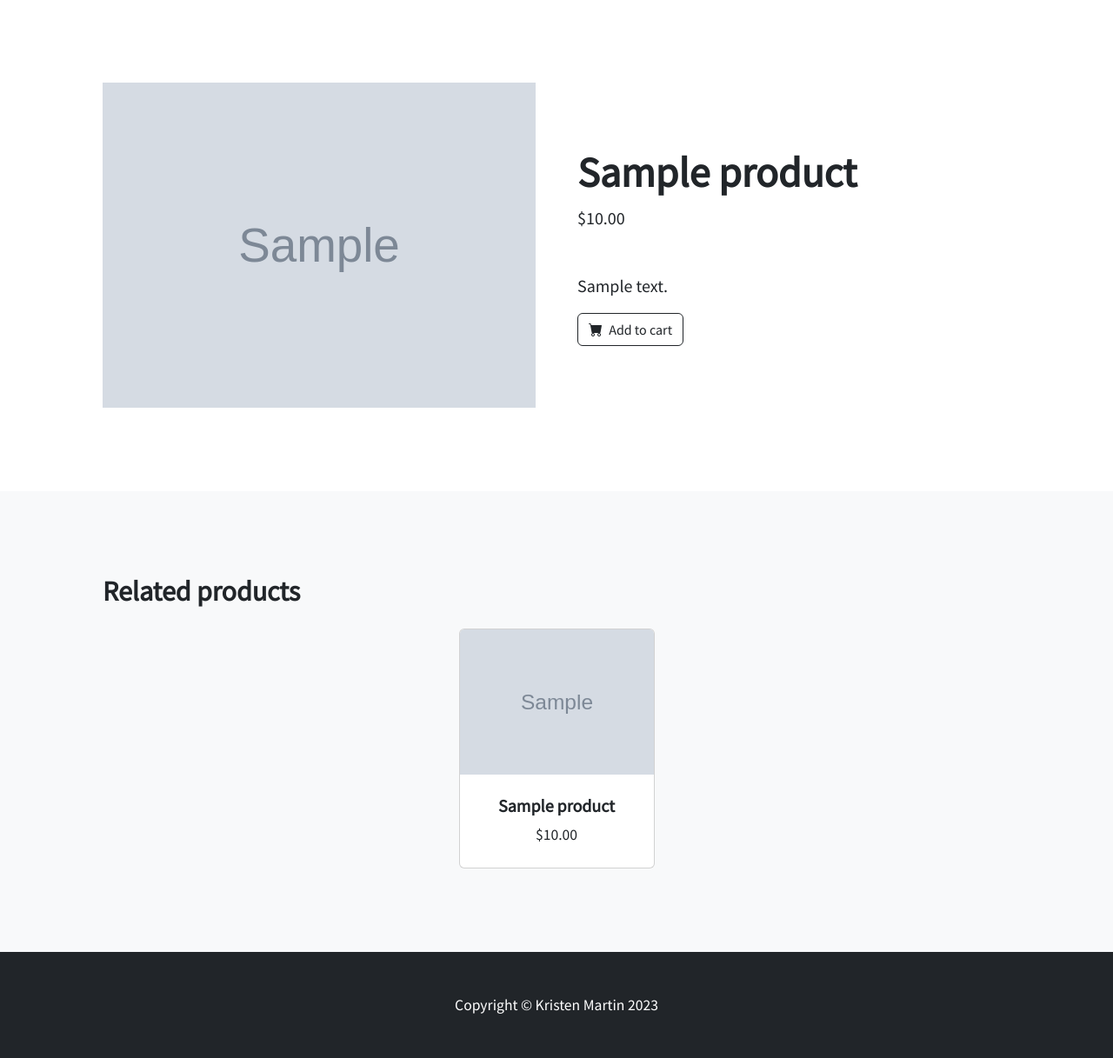
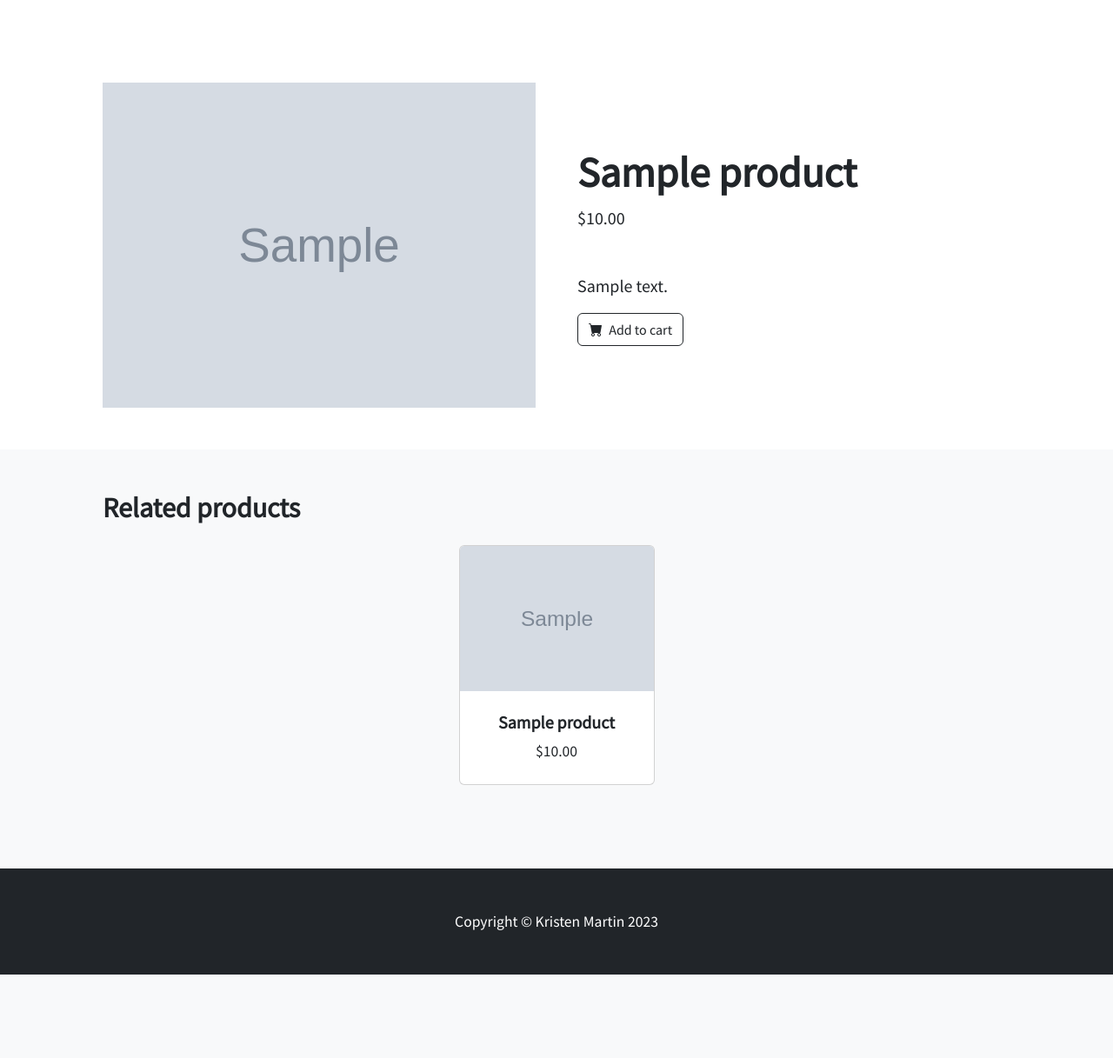
Before and after one commit to KristenM4/Django-Online-Shop, a Django app: a page that uses templates/detail.html in a window 1280 px wide. Shown: the part 57-1274 px from the top of the page at 87% size. After the commit the page ends 1178 px from the top, so only its background shows below. Run offline with Django 4.2, Linux system fonts and the light colour scheme; tables that the repository leaves empty hold one stand-in row (values such as "Sample post"); grey boxes marked "Sample" are stand-in pictures; some libraries are stand-ins or nearby versions.

Commit message:
reduce margin size between product and related items sections

```diff
--- a/templates/detail.html
+++ b/templates/detail.html
@@ -1,7 +1,7 @@
 {% extends "base.html" %}
 <!-- Product section-->
 {% block content %}
-<section class="py-5" style="background-color: white;">
+<section class="pt-5" style="background-color: white;">
     <div class="container px-4 px-lg-5 my-5">
         <div class="row gx-4 gx-lg-5 align-items-center">
             <div class="col-md-6"><img class="card-img-top mb-5 mb-md-0" src="{{ object.image.url }}" alt="{{ object.name }}" /></div>
@@ -30,7 +30,7 @@
     </div>
 </section>
 <!-- Related items section-->
-<section class="py-5 bg-light">
+<section class="pb-5 bg-light">
     <div class="container px-4 px-lg-5 mt-5">
         <h2 class="fw-bolder mb-4">Related products</h2>
         <div class="row gx-4 gx-lg-5 row-cols-2 row-cols-md-4 row-cols-xl-4 justify-content-center">
```
